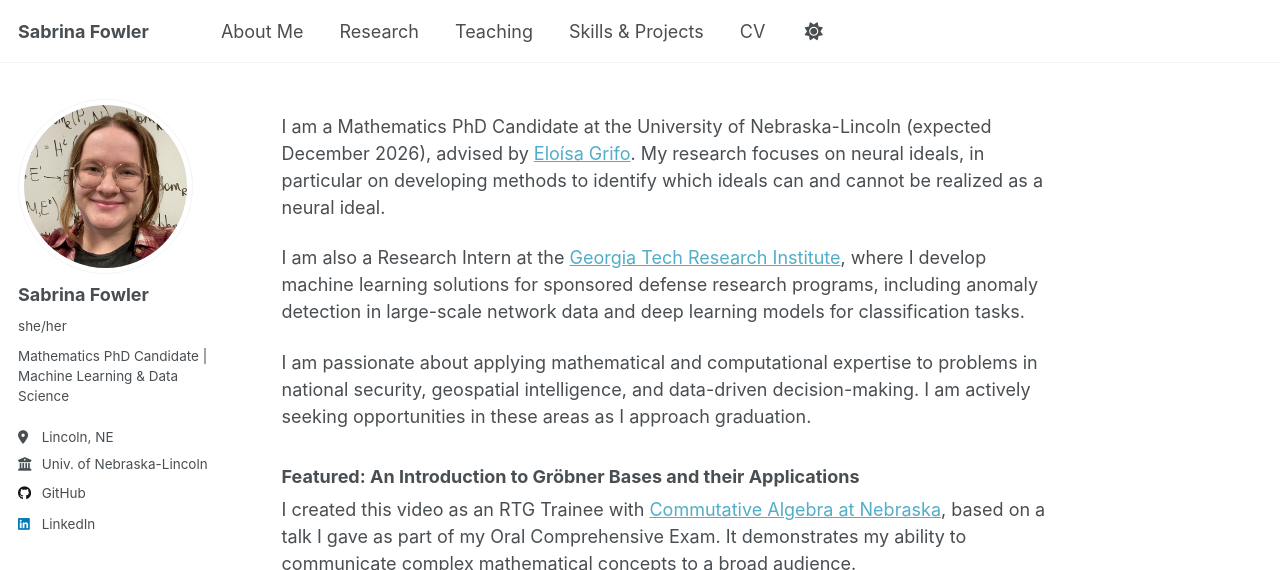
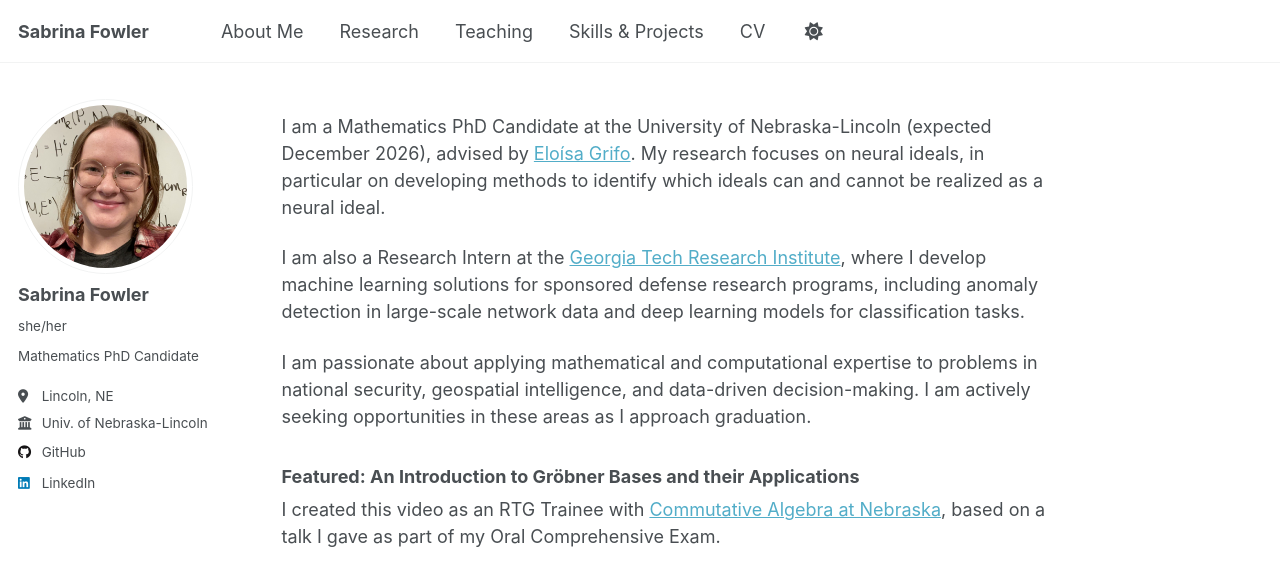
Before and after one commit to sabrinafowler/sabrinafowler.github.io, a Jekyll site: the page built from _pages/about.md, in a window 1280 px wide and 900 px high, cut to the strip 0-570 px from the top of the window. Built offline with Jekyll 4.4.1, drawn with Linux system fonts in a browser that asks for light colours.

Commit message:
minor tweaks

```diff
--- a/_config.yml
+++ b/_config.yml
@@ -12,7 +12,7 @@ site_theme               : "default"
 title                    : "Sabrina Fowler"
 title_separator          : "-"
 name                     : &name "Sabrina Fowler"
-description              : &description "Mathematics PhD Candidate | Machine Learning & Data Science"
+description              : &description "Mathematics PhD Candidate"
 url                      : https://sabrinafowler.github.io # the base hostname & protocol for your site e.g. "https://[your GitHub username].github.io"
 baseurl                  : "" # the subpath of your site, e.g. "/blog"
 repository               : "sabrinafowler/sabrinafowler.github.io"
@@ -25,7 +25,7 @@ author:
   avatar           : "websiteimg.jpeg"
   name             : "Sabrina Fowler"
   pronouns         : "she/her"
-  bio              : "Mathematics PhD Candidate | Machine Learning & Data Science"
+  bio              : "Mathematics PhD Candidate"
   location         : "Lincoln, NE"
   employer         : "Univ. of Nebraska-Lincoln"
   uri              : # URL
--- a/_pages/about.md
+++ b/_pages/about.md
@@ -15,6 +15,6 @@ I am passionate about applying mathematical and computational expertise to probl
 
 ### Featured: An Introduction to Gröbner Bases and their Applications
 
-I created this video as an RTG Trainee with [Commutative Algebra at Nebraska](https://nebraskacommalg.github.io), based on a talk I gave as part of my Oral Comprehensive Exam. It demonstrates my ability to communicate complex mathematical concepts to a broad audience.
+I created this video as an RTG Trainee with [Commutative Algebra at Nebraska](https://nebraskacommalg.github.io), based on a talk I gave as part of my Oral Comprehensive Exam.
 
 <iframe width="560" height="315" src="https://www.youtube.com/embed/6asgLa6LnP8?si=T1nU1rYUhOvuh4Io" title="YouTube video player" frameborder="0" allow="accelerometer; autoplay; clipboard-write; encrypted-media; gyroscope; picture-in-picture; web-share" referrerpolicy="strict-origin-when-cross-origin" allowfullscreen></iframe>
```
